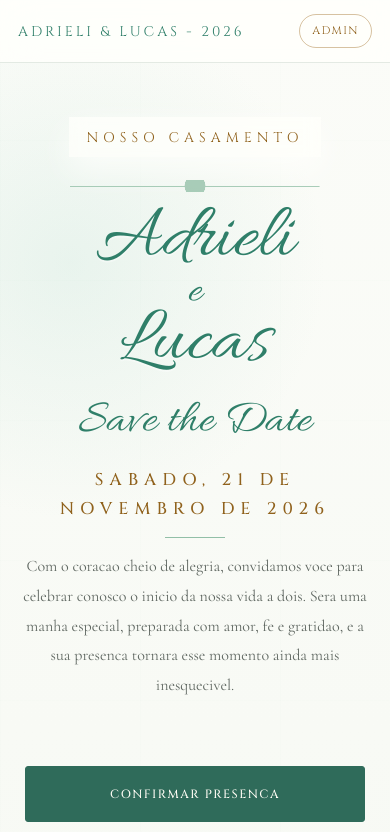
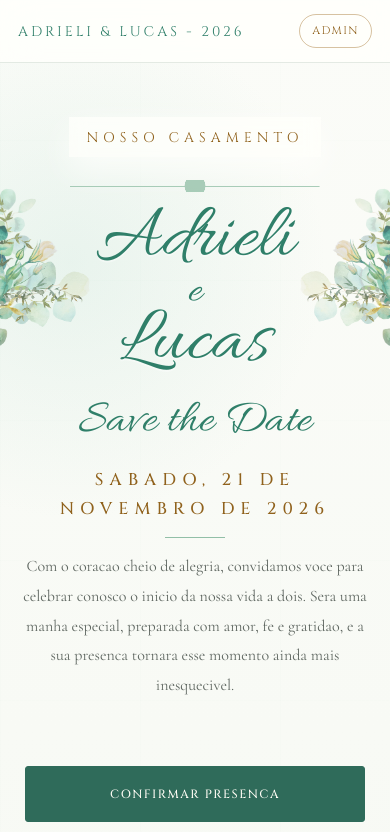
Before and after one commit to zanilucas/casamentolucas, a Next.js app: page / in a window 390 px wide. Shown: the top 832 px of the page. Built offline with nearby package versions, Linux system fonts and the light colour scheme.

Commit message:
Adiciona arranjos laterais no hero mobile

```diff
--- a/src/app/globals.css
+++ b/src/app/globals.css
@@ -95,6 +95,8 @@ textarea {
 }
 
 .hero {
+  position: relative;
+  z-index: 0;
   padding: 24px 18px 30px;
   text-align: center;
 }
@@ -1008,6 +1010,33 @@ body {
     padding-top: 54px;
   }
 
+  .hero::before,
+  .hero::after {
+    position: absolute;
+    top: 112px;
+    z-index: -1;
+    width: 46vw;
+    max-width: 220px;
+    height: 430px;
+    content: "";
+    background-repeat: no-repeat;
+    background-size: contain;
+    opacity: 0.72;
+    pointer-events: none;
+  }
+
+  .hero::before {
+    left: -22vw;
+    background-image: url("/brand/hero-floral-left.png");
+    background-position: top left;
+  }
+
+  .hero::after {
+    right: -22vw;
+    background-image: url("/brand/hero-floral-right.png");
+    background-position: top right;
+  }
+
   .hero-kicker {
     font-size: 14px;
     letter-spacing: 5px;
```
Also changed, not shown: public/brand/hero-floral-left.png (added), public/brand/hero-floral-right.png (added).
